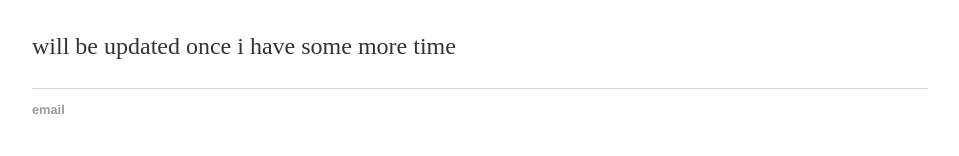
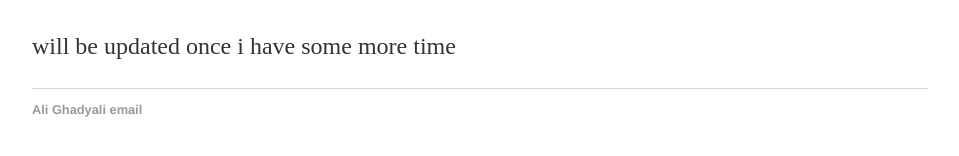
Before and after one commit to alighadyali/alighadyali.github.io, a Jekyll site: the page built from index.html, in a window 1280 px wide. Shown: the part 167-323 px from the top of the page, without its empty margins (160-1119 px from the left). Built offline with Jekyll 4.4.1, drawn with Linux system fonts in a browser that asks for light colours.

Commit message:
Update default.html

```diff
--- a/_layouts/default.html
+++ b/_layouts/default.html
@@ -21,7 +21,7 @@
 			</div><!-- /.container -->
 			<footer>
 	    		<ul>
-	        		<li><a href="mailto:alighadyalib@gmail.com">email</a></li>
+	        		<li><a href="mailto:alighadyalib@gmail.com"> Ali Ghadyali email</a></li>
 
 				</ul>
 			</footer>
```
